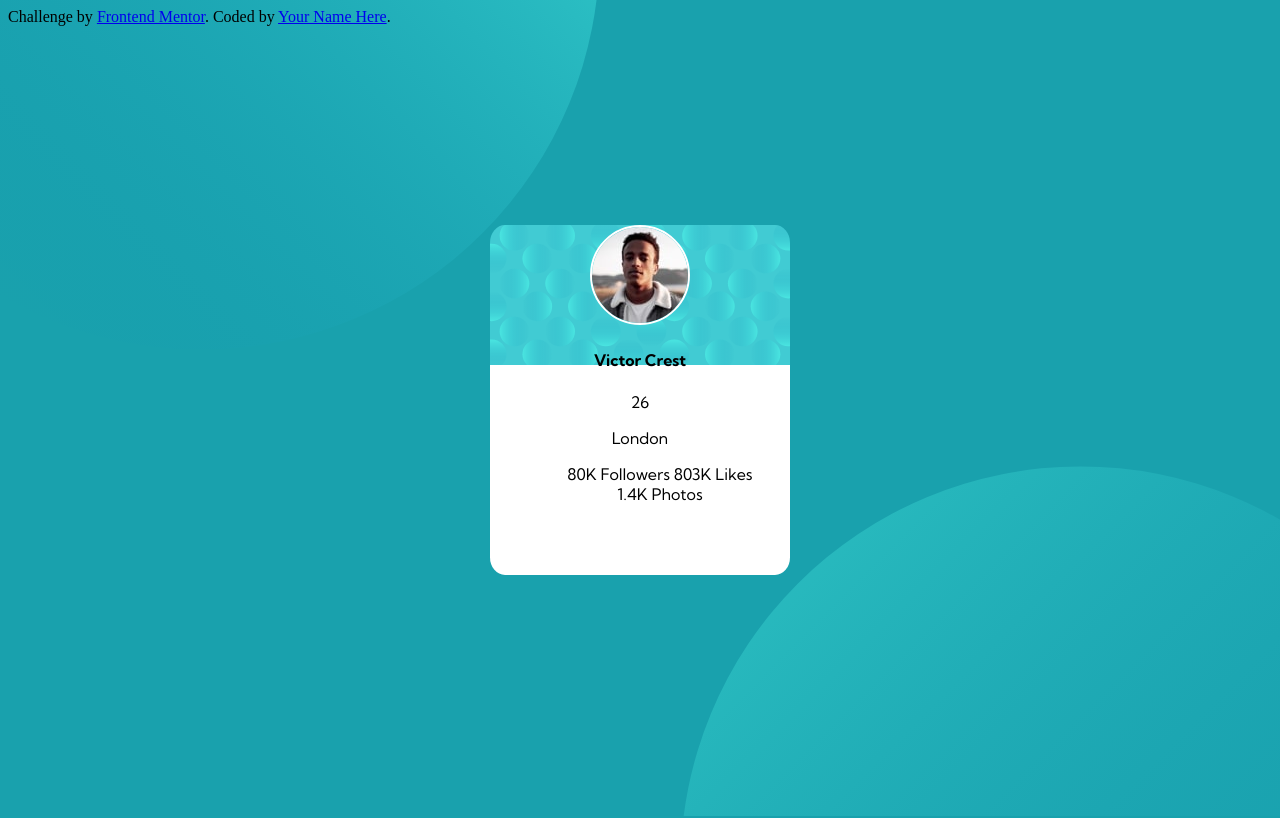
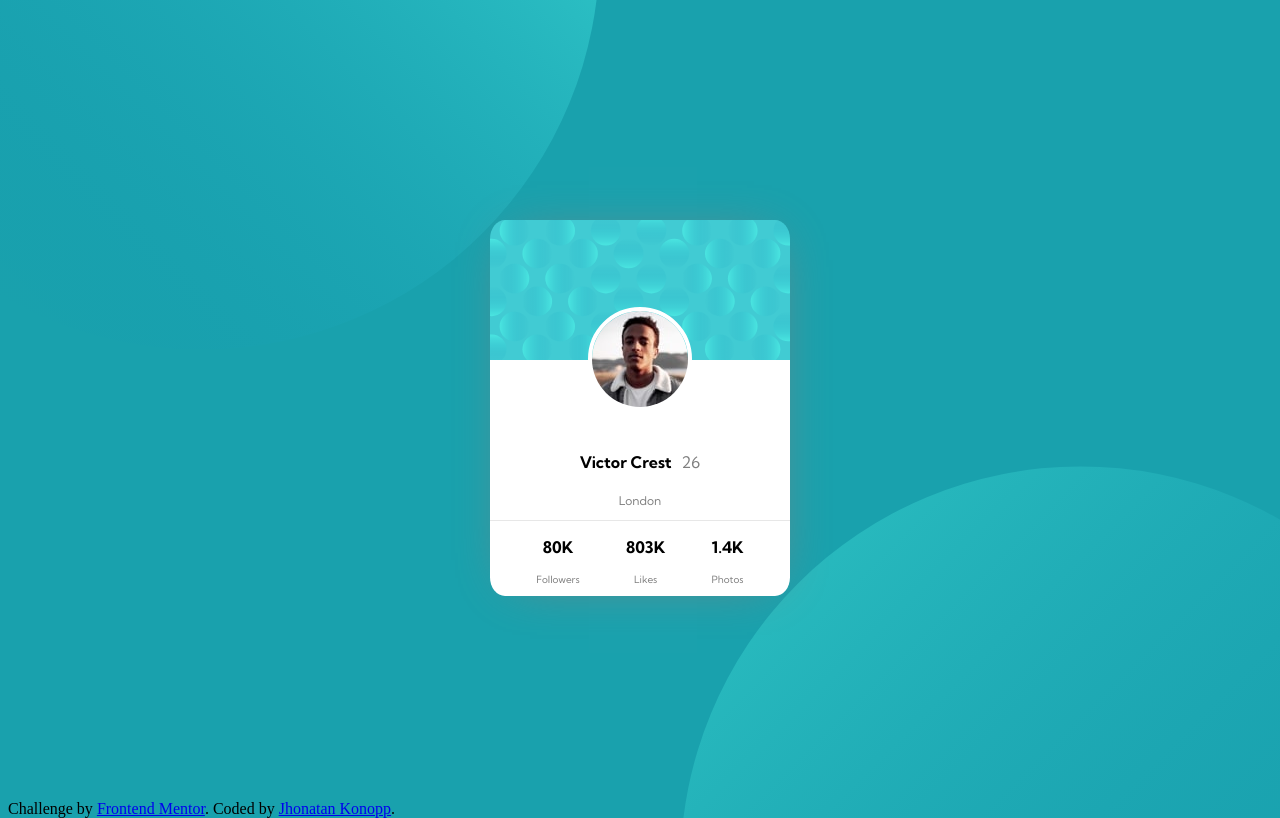
Before and after one commit to JhonnK08/profile-card-component-main, a plain HTML site: page index.html in a window 1280 px wide. Drawn offline with Linux system fonts and the light colour scheme.

Commit message:
terminei

```diff
--- a/index.html
+++ b/index.html
@@ -11,28 +11,30 @@
 </head>
 <body>
   <div class="card" align="center">
-      <img class="photo" src="images/image-victor.jpg" alt="Profile Photo">
-    <h4>Victor Crest</h4>
-    <span>26</span>
-    <p>London</p>
-    <ul>
-      <li>
-        80K
-        Followers
-      </li>
-      <li>
-        803K
-        Likes
-      </li>
-      <li>
-        1.4K
-        Photos
-      </li>
-    </ul>
+    <img class="photo" src="images/image-victor.jpg" alt="Profile Photo">
+    <div class="info">
+      <p class="name"><strong>Victor Crest</strong></p>
+      <p class="age">26</p>
+    </div>
+    <p class="city">London</p>
+    <div class="stats">
+      <div class="data">
+        <p class="number"><strong>80K</strong></p>
+        <p class="subtitle">Followers</p>
+      </div>
+      <div class="data">
+        <p class="number"><strong>803K</strong></p>
+        <p class="subtitle">Likes</p>
+      </div>
+      <div class="data">
+        <p class="number"><strong>1.4K</strong></p>
+        <p class="subtitle">Photos</p>
+      </div>
+    </div>
   </div>
   <div class="attribution">
     Challenge by <a href="https://www.frontendmentor.io?ref=challenge" target="_blank">Frontend Mentor</a>.
-    Coded by <a href="#">Your Name Here</a>.
+    Coded by <a href="https://github.com/JhonnK08">Jhonatan Konopp</a>.
   </div>
 </body>
 </html>
--- a/scripts/css/css.css
+++ b/scripts/css/css.css
@@ -11,25 +11,76 @@ ul {
 }
 ul li {
     display: inline-flex;
+    align-self: center;
+    align-content: center;
+    justify-content: space-around;
 }
-h4 {
+h4, p, span {
     font-family: 'Kumbh Sans', sans-serif;
 }
 
 .card {
     background-color: #ffffff;
-    background: url("../../images/bg-pattern-card.svg") top no-repeat, #ffffff;
+    background: url("../../images/bg-pattern-card.svg") center top no-repeat, #ffffff;
     font-family: 'Kumbh Sans', sans-serif;
     top: 50%;
     left: 50%;
+    display: flex;
+    flex-direction: column;
+    flex-grow: 0;
     transform: translate(-50%,-50%);
-    position: absolute;
+    position: relative;
     width: 300px;
-    height: 350px;
     border-radius: 5%;
+    box-shadow: 2px 2px 50px -20px grey;
 }
 
 .photo {
-    border: 2px solid #ffffff;
+    border: 4px solid #ffffff;
     border-radius: 50%;
+    align-items: center;
+    align-self: center;
+    justify-content: center;
+    margin: 87px auto 25px;
+
 }
+
+.data {
+    font-family: 'Kumbh Sans', sans-serif;
+    padding-left: 0px;
+}
+
+.info {
+    display: flex;
+    justify-content: center;
+    align-items: center;
+}
+.name {
+    margin-right: 10px;
+}
+
+.age {
+    color: grey;
+}
+
+.city {
+    color: grey;
+    font-size: 12px;
+    margin-top: 5px;
+}
+
+.stats{
+    display: flex;
+    justify-content: space-evenly;
+    border-top: 1px solid #e7e7e7;
+}
+
+.subtitle{
+    font-size: 10px;
+    color: grey;
+}
+
+.attribution {
+    position: absolute;
+    top: 100%;
+}
```
